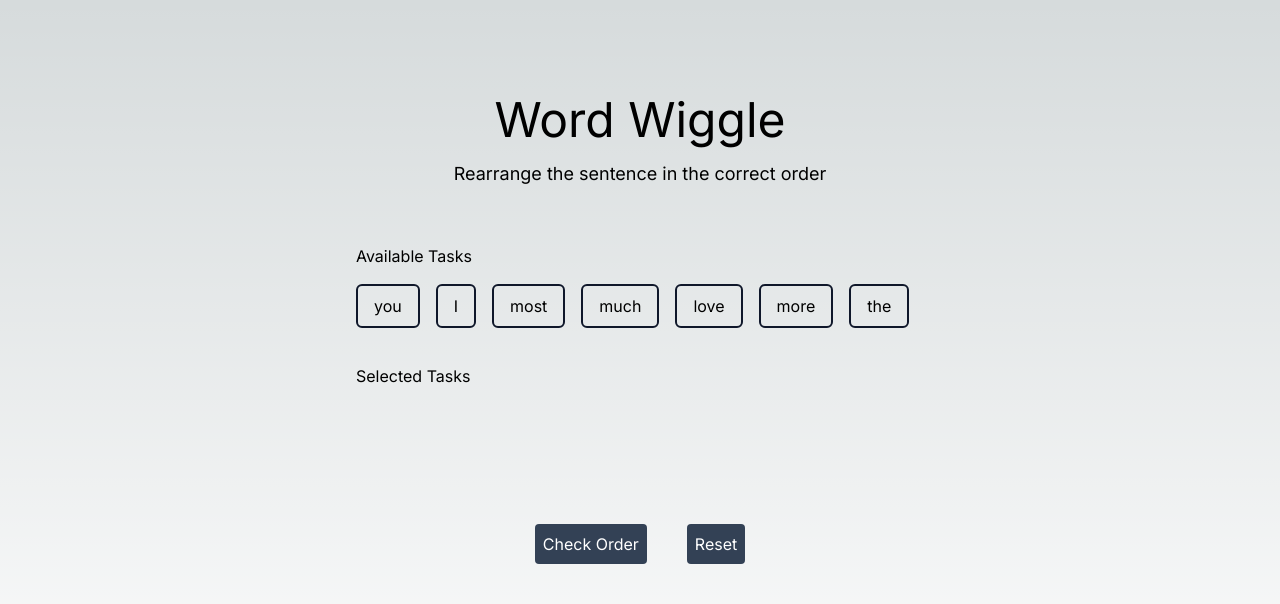
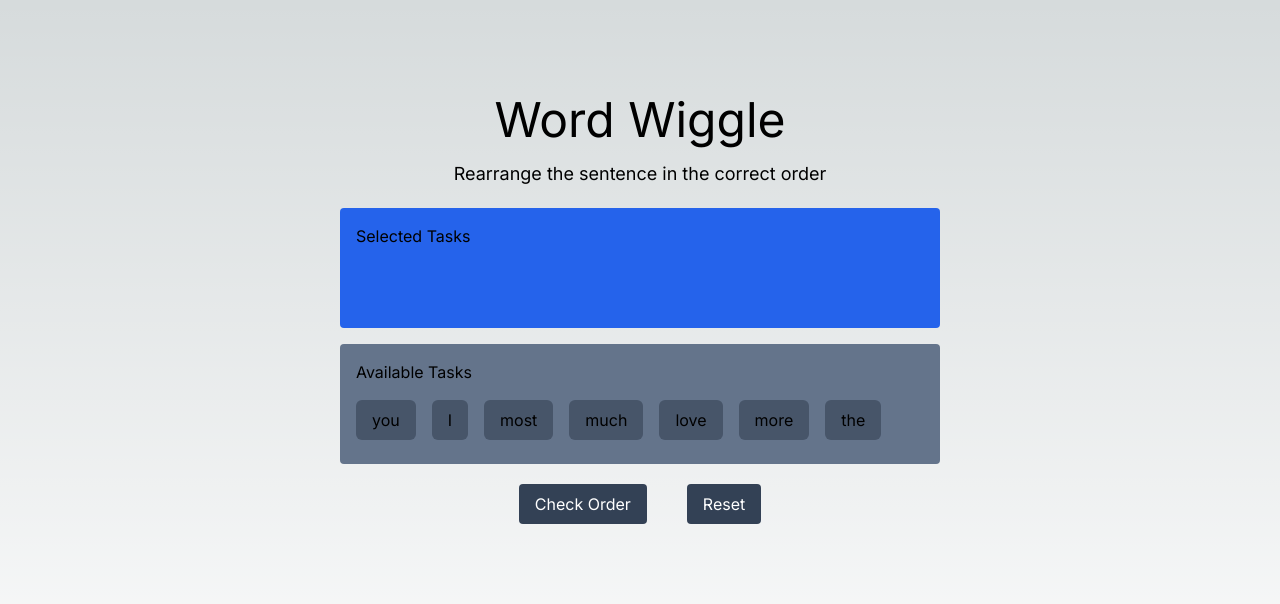
Before and after one commit to Apirak19/WordWiggle, a Next.js app: page / in a window 1280 px wide. Shown: the top 604 px of the page. Built offline with nearby package versions, Linux system fonts and the light colour scheme.

Commit message:
style: gap and bg color

```diff
--- a/src/app/page.tsx
+++ b/src/app/page.tsx
@@ -36,6 +36,8 @@ export default function Home() {
     { id: "2", title: "I" },
     { id: "5", title: "love" },
     { id: "1", title: "you" },
+    { id: "7", title: "the" },
+    { id: "3", title: "most" },
   ]);
 
   const sensors = useSensors(
@@ -106,7 +108,7 @@ export default function Home() {
     setTasks([]);
   };
   return (
-    <main className="flex min-h-screen flex-col items-center gap-10 p-24">
+    <main className="flex min-h-screen flex-col items-center gap-5 p-24">
       <header className="w-full flex flex-col gap-4">
         <h1 className="text-5xl text-center">Word Wiggle</h1>
         <p className="text-lg text-center">
@@ -129,13 +131,13 @@ export default function Home() {
           onClick={() =>
             alert(checkOrder() ? "Correct Order" : "Incorrect Order")
           }
-          className="mt-4 p-2 bg-slate-700 hover:bg-blue-400 text-white rounded"
+          className="px-4 py-2 bg-slate-700 hover:bg-green-800 text-white rounded"
         >
           Check Order
         </button>
         <button
           onClick={resetTasks}
-          className="mt-4 p-2 bg-slate-700 hover:bg-red-600 text-white rounded"
+          className="px-4 py-2 bg-slate-700 hover:bg-yellow-800 text-white rounded"
         >
           Reset
         </button>
--- a/src/components/Item.tsx
+++ b/src/components/Item.tsx
@@ -24,7 +24,7 @@ export const Item: React.FC<ItemProps> = ({ id, title, onClick }) => {
       style={style}
       {...attributes}
       {...listeners}
-      className="task bg-slate-900 py-2 px-4 rounded-md text-white"
+      className="task bg-slate-500 py-2 px-4 rounded-md text-white"
       onClick={onClick}
     >
       {title}
--- a/src/components/Layout.tsx
+++ b/src/components/Layout.tsx
@@ -18,22 +18,8 @@ export const Layout: React.FC<LayoutProps> = ({
   onTaskClick,
 }) => {
   return (
-    <div className=" flex flex-col  w-full max-w-[600px]">
-      <div className=" flex flex-col gap-4 w-full h-[120px] p-4">
-        <h2>Available Tasks</h2>
-        <article className="flex gap-4">
-          {availableTasks.map((task) => (
-            <div
-              key={task.id}
-              onClick={() => onTaskClick(task, false)}
-              className="task-choice border-slate-900 border-2 py-2 px-4 rounded-md cursor-pointer"
-            >
-              {task.title}
-            </div>
-          ))}
-        </article>
-      </div>
-      <div className=" flex flex-col gap-4 w-full h-[120px] p-4">
+    <div className=" flex flex-col gap-4 w-full max-w-[600px]">
+      <div className=" flex flex-col gap-4 w-full h-[120px] p-4 bg-blue-600 rounded">
         <h2>Selected Tasks</h2>
         <article className="flex gap-4">
           <SortableContext
@@ -52,6 +38,20 @@ export const Layout: React.FC<LayoutProps> = ({
           </SortableContext>
         </article>
       </div>
+      <div className=" flex flex-col gap-4 w-full h-[120px] p-4 bg-slate-500 rounded">
+        <h2>Available Tasks</h2>
+        <article className="flex gap-4">
+          {availableTasks.map((task) => (
+            <div
+              key={task.id}
+              onClick={() => onTaskClick(task, false)}
+              className="task-choice bg-slate-600 py-2 px-4 rounded-md cursor-pointer"
+            >
+              {task.title}
+            </div>
+          ))}
+        </article>
+      </div>
     </div>
   );
 };
```
